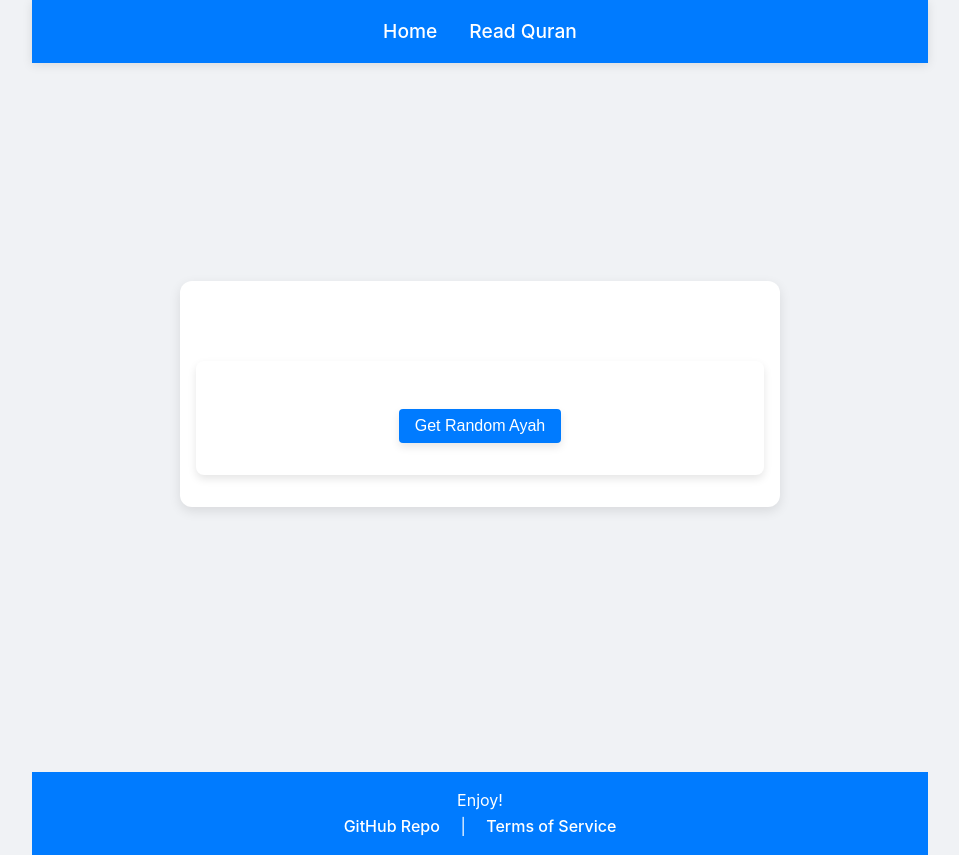
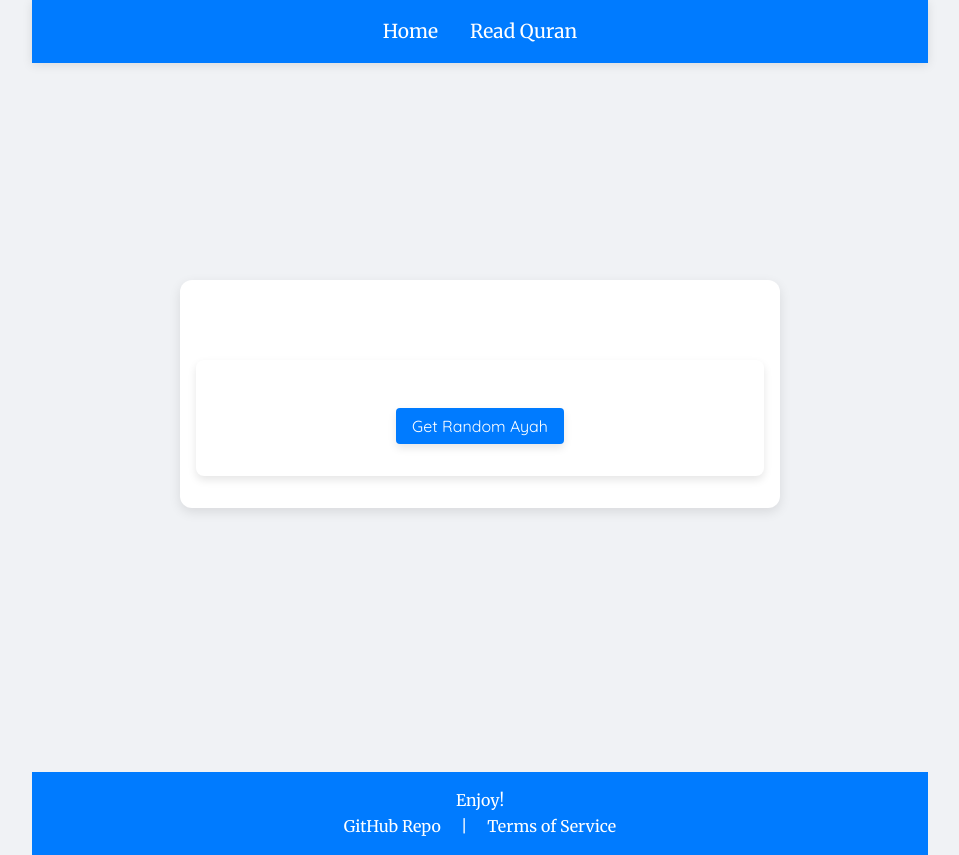
Before and after one commit to codebatine/QuranQuote, a React (Vite) app: page / in a window 1280 px wide. Shown: the whole page, without its empty margins (160-1119 px from the left). Built offline with nearby package versions, Linux system fonts and the light colour scheme; no server answers.

Commit message:
new  fonts :ab:

```diff
--- a/index.html
+++ b/index.html
@@ -4,6 +4,11 @@
 <head>
   <meta charset="UTF-8" />
   <link rel="icon" type="image/svg+xml" href="/vite.svg" />
+  <link rel="preconnect" href="https://fonts.googleapis.com">
+  <link rel="preconnect" href="https://fonts.gstatic.com" crossorigin>
+  <link
+    href="https://fonts.googleapis.com/css2?family=Lora:wght@400;700&family=Merriweather:wght@300;400;700&family=Quicksand:wght@300;400;700&family=Amiri:wght@400;700&family=Noto+Sans+Arabic:wght@400;700&display=swap"
+    rel="stylesheet">
   <meta name="viewport" content="width=device-width, initial-scale=1.0" />
   <title>Quran Quote</title>
 </head>
--- a/src/assets/styles/_base.scss
+++ b/src/assets/styles/_base.scss
@@ -1,5 +1,5 @@
 body {
-  font-family: -apple-system, BlinkMacSystemFont, 'Segoe UI', Roboto, 'Helvetica Neue', Arial, sans-serif;
+  font-family: 'Merriweather', serif, 'Amiri', 'Noto Sans Arabic', 'Merriweather', serif;
   -webkit-font-smoothing: antialiased;
   -moz-osx-font-smoothing: grayscale;
   background-color: #f0f2f5;
@@ -9,3 +9,11 @@
   padding: 0;
   height: 100%;
 }
+
+h1, h2, h3, h4, h5, h6 {
+  font-family: 'Lora', serif;
+}
+
+button, .button, .surah-button, .action-button {
+  font-family: 'Quicksand', sans-serif;
+}
--- a/src/components/Footer.jsx
+++ b/src/components/Footer.jsx
@@ -3,7 +3,7 @@
     <footer className="footer">
       <p>Enjoy!</p>
       <p>
-        <a href="/privacy">GitHub Repo</a> | <a href="/terms">Terms of Service</a>
+        <a href="https://github.com/codebatine/QuranQuote" target="_blank" rel="noopener noreferrer">GitHub Repo</a> | <a href="/terms">Terms of Service</a>
       </p>
     </footer>
   );
--- a/src/pages/ReadQuran.jsx
+++ b/src/pages/ReadQuran.jsx
@@ -89,7 +89,7 @@
           <h2 className="surah-title">Surah {currentSurah.englishName} ({currentSurah.name})</h2>
           {ayahs.map((ayah) => (
             <div className="translation-text" key={ayah.number}>
-              <p className="ayah-text">
+              <p className="ayah-text arabic-text">
                 <strong>{ayah.numberInSurah}.</strong> {ayah.text}
               </p>
             </div>
```
